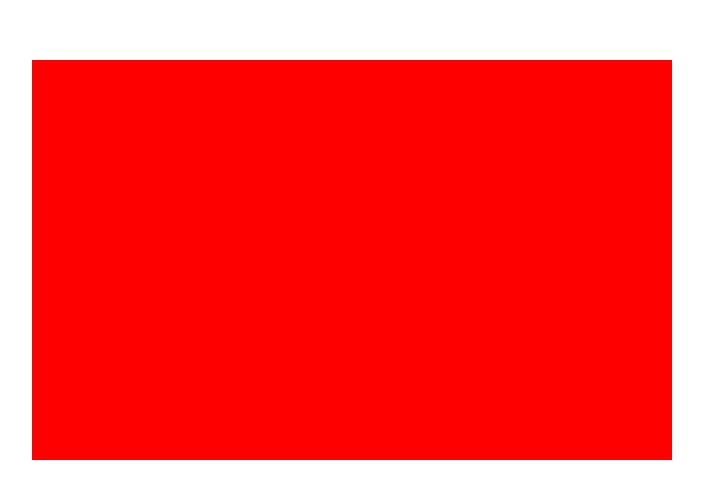
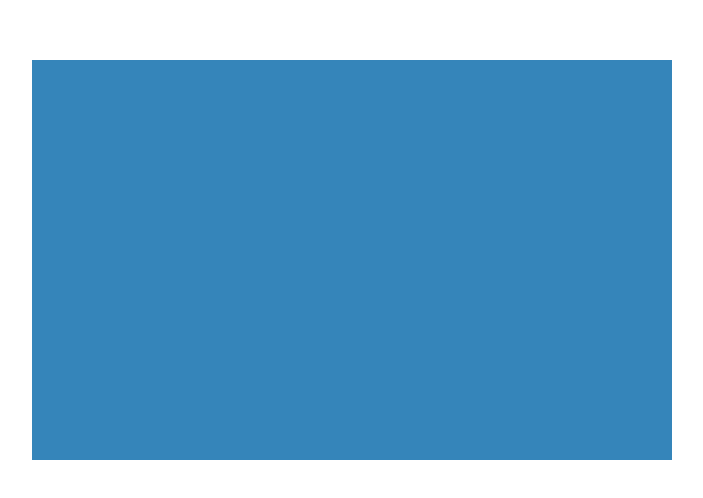
Before and after one commit to dianajodrakos/random-color, a React app: page / in a window 1280 px wide. Shown: the part 140-638 px from the top of the page, without its empty margins (288-991 px from the left). Built offline with nearby package versions, Linux system fonts and the light colour scheme.

Commit message:
add randomColor script

```diff
--- a/package.json
+++ b/package.json
@@ -63,6 +63,7 @@
     "webpack-dev-server": "^4.1.1"
   },
   "dependencies": {
+    "randomcolor": "^0.6.2",
     "react": "^17.0.2",
     "react-dom": "^17.0.2"
   }
--- a/src/containers/RandomColor.jsx
+++ b/src/containers/RandomColor.jsx
@@ -1,10 +1,11 @@
 import React, { Component } from 'react';
 import Display from '../components/random-color/Display';
+import { randomColor } from 'randomcolor';
 
 export default class RandomColor extends Component {
 
 state = {
-  color: 'red'
+  color: randomColor(),
 }
 
 render() {
```
Also changed, not shown: 1 other file (tests, documents, lock files or other folders).
